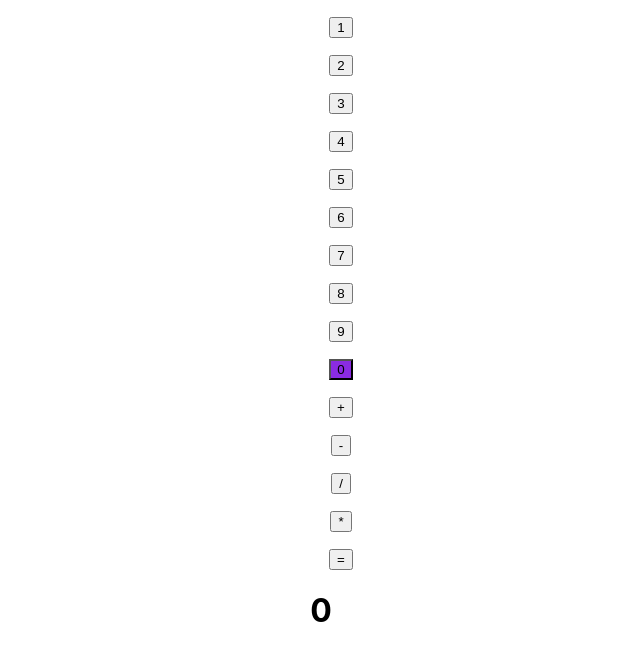
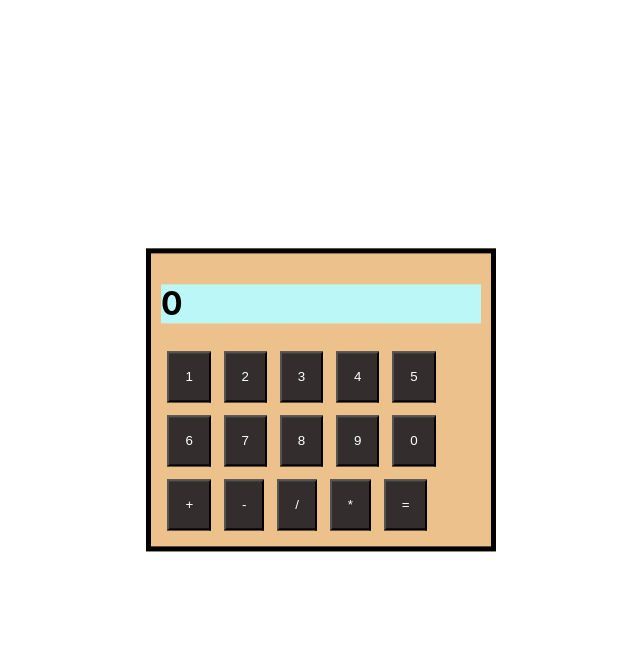
Before and after one commit to helloYash112/miniCalsi, a React (Create React App) app: page / in a window 1280 px wide. Shown: the top 660 px of the page, without its empty margins (319-959 px from the left). Built offline with nearby package versions, Linux system fonts and the light colour scheme.

Commit message:
project completed

```diff
--- a/src/App.css
+++ b/src/App.css
@@ -1,38 +1,22 @@
-.App {
-  text-align: center;
+.App{
+  align-items: center;
+
 }
+.App-header {
+  background-color:rgba(224, 151, 62, 0.598);
+  position:absolute;
+  top: 50%;
+  left: 50%;
+  transform: translate(-50%, -50%);
+    border: 5px solid;
+    margin: auto;
+    width: 25%;
+    height:auto;
+    padding: 10px;
 
-.App-logo {
-  height: 40vmin;
-  pointer-events: none;
+
 }
-
-@media (prefers-reduced-motion: no-preference) {
-  .App-logo {
-    animation: App-logo-spin infinite 20s linear;
-  }
+.res{
+  align-items: center;
+  background-color: rgb(188, 247, 247);
 }
-
-.App-header {
-  background-color: #282c34;
-  min-height: 100vh;
-  display: flex;
-  flex-direction: column;
-  align-items: center;
-  justify-content: center;
-  font-size: calc(10px + 2vmin);
-  color: white;
-}
-
-.App-link {
-  color: #61dafb;
-}
-
-@keyframes App-logo-spin {
-  from {
-    transform: rotate(0deg);
-  }
-  to {
-    transform: rotate(360deg);
-  }
-}
--- a/src/App.js
+++ b/src/App.js
@@ -160,7 +160,8 @@ function App() {
 
   return (
     <div className="App">
-      <main id='main'>
+      <main className='App-header '>
+      <h1 className='res'>{dis }</h1>
       <TabButton  name={btnVal==='1' ? 'btn' :undefined} whenClick={()=>number("1")}>1</TabButton>
       <TabButton name={btnVal==='2' ? 'btn' :undefined} whenClick={()=>number("2")}>2</TabButton>
       <TabButton name={btnVal==='3' ? 'btn' :undefined} whenClick={()=>number("3")}>3</TabButton>
@@ -178,7 +179,7 @@ function App() {
       <TabButton name={btnVal==='=' ? 'btn' :undefined} whenClick={()=>calcy('=')}>=</TabButton>
       </main>
 
-      <h1>{dis }</h1>
+
 
     </div>
   );
--- a/src/components/tabButton/tabButton.css
+++ b/src/components/tabButton/tabButton.css
@@ -1,3 +1,14 @@
 .btn{
     background-color: blueviolet;
 }
+#btn1{
+    padding: 5%;
+   margin-top: 2%;
+   margin-right: 2%;
+   margin-left: 2%;
+   margin-bottom: 2%;
+    background-attachment: fixed;
+    background-color:rgb(52, 45, 45);
+    text-align: center;
+    color: white;
+}
--- a/src/components/tabButton/tabButton.jsx
+++ b/src/components/tabButton/tabButton.jsx
@@ -1,6 +1,6 @@
 import './tabButton.css';
 export default function TabButton({children,whenClick,name}){
-    return<ul>
-    <button className={name} onClick={whenClick}>{children}</button></ul>
+    return<>
+    <button id='btn1' className={name} onClick={whenClick}>{children}</button></>
 
 }
```
